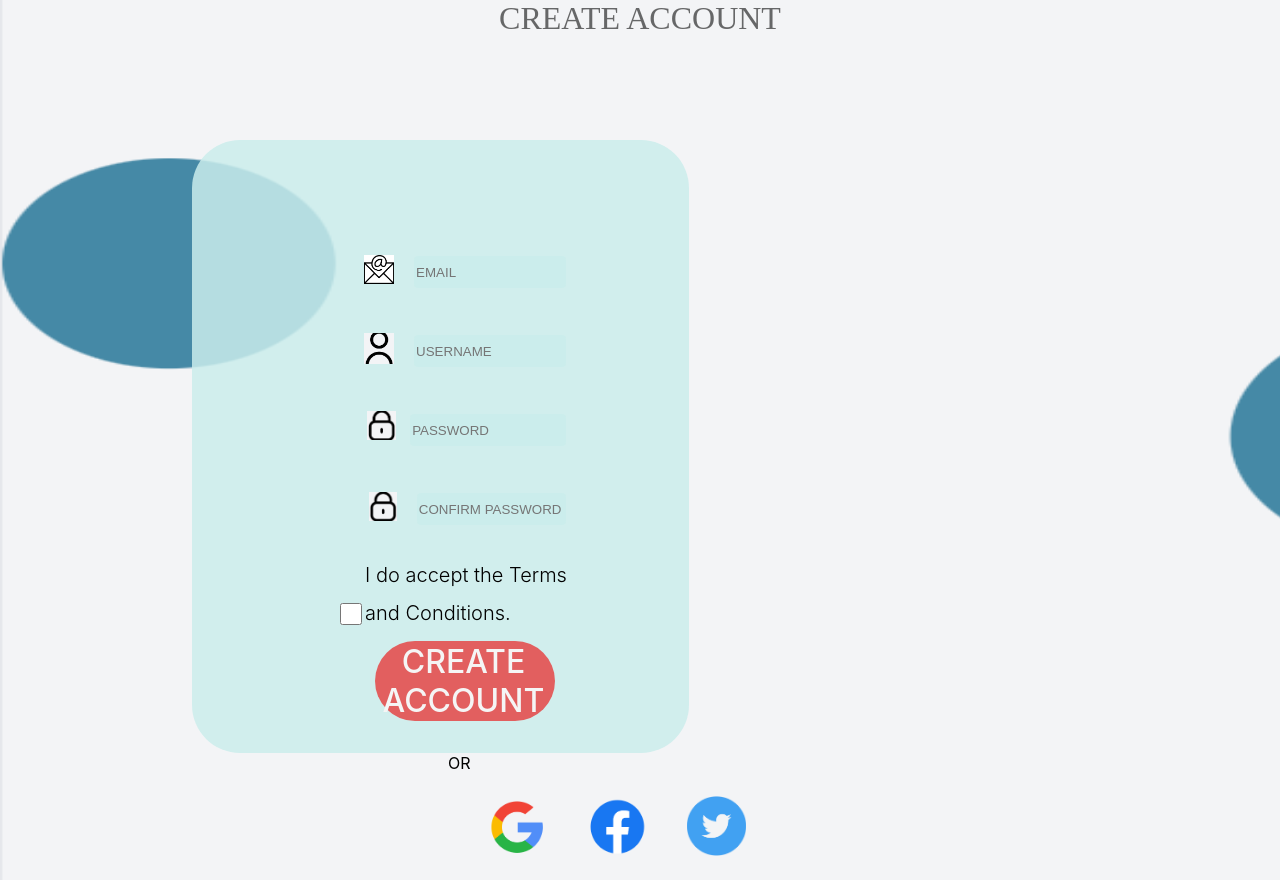
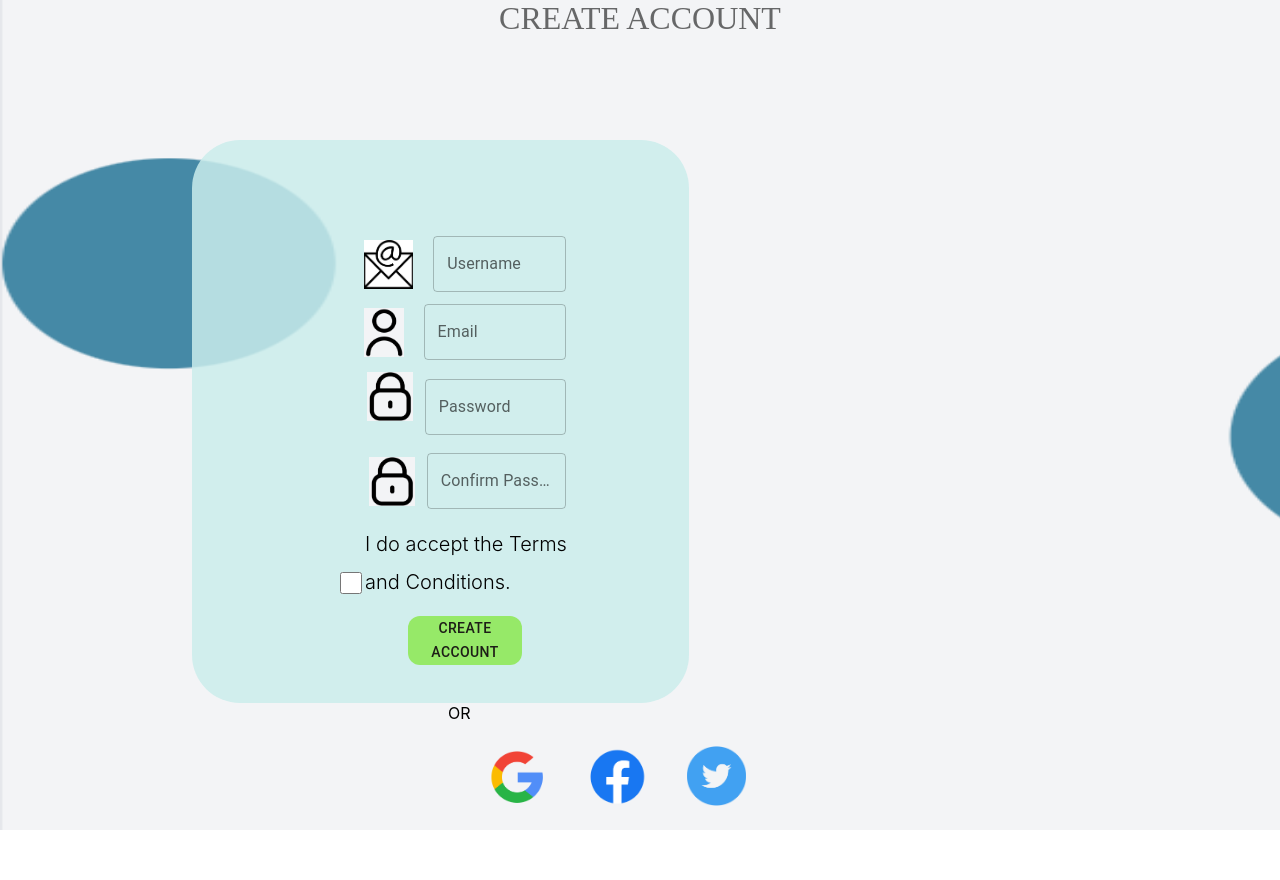
Before and after one commit to Dhineshkumar252/React_Learning, a React (Create React App) app: page /Register in a window 1280 px wide. Shown: the top 880 px of the page. After the commit the page ends 830 px from the top, so only its background shows below. Built offline with nearby package versions, Linux system fonts and the light colour scheme.

Commit message:
first commit

```diff
--- a/package.json
+++ b/package.json
@@ -3,6 +3,9 @@
   "version": "0.1.0",
   "private": true,
   "dependencies": {
+    "@emotion/react": "^11.10.5",
+    "@emotion/styled": "^11.10.5",
+    "@mui/material": "^5.10.14",
     "@testing-library/jest-dom": "^5.16.5",
     "@testing-library/react": "^13.4.0",
     "@testing-library/user-event": "^13.5.0",
--- a/src/Log.js
+++ b/src/Log.js
@@ -1,7 +1,9 @@
 import React from 'react'
 import'./login.css'
 import './Register.js';
+import {Button,TextField} from '@mui/material'
 import {Link} from 'react-router-dom'
+import man from './man.png'
 
 const Log = () => {
   const pro =() =>{
@@ -13,12 +15,14 @@ const Log = () => {
       <div className="login-box">
         <div className="flex-container">
            <p className="img2" ></p>
-          <input type="email" className="r" placeholder='EMAIL'></input>
+           <TextField id="outlined-basic" type="email" label="Email" variant="outlined" />
+          {/* <input type="email" className="r" placeholder='EMAIL'></input> */}
         </div>
         <div className="flex-container-1">
            <p className="img3" ></p>
           <span>
-            <input type="password" className='s' placeholder='PASSWORD'></input>
+           <TextField id="outlined-basic" type="password" label="Password" variant="outlined" />
+            {/* <input type="password" className='s' placeholder='PASSWORD'></input> */}
             </span>
         </div>
         <button className='rectangle-3' onClick={pro}>
@@ -26,7 +30,7 @@ const Log = () => {
         </button>
         <div>
 
-        <span className="new-user-create-acco">New user? <a className='ir' href='Register.js'><Link to="/Register">Create Account</Link></a></span>
+        <span className="new-user-create-acco">New user? <a className='ir' id="rk" href='Register.js'><Link to="/Register">Create Account</Link></a></span>
         </div>
       </div>
          </div>
--- a/src/Register.js
+++ b/src/Register.js
@@ -1,7 +1,11 @@
 import './registeri.css'
 import './Log.js'
+import { TextField,Button } from '@mui/material'
 import {Link} from 'react-router-dom'
 import './Log'
+import mail from './mail.png'
+import man from './man.png'
+import pwd from './pwd.png'
 
 const Register = () => {
     const prom = () =>{
@@ -12,21 +16,25 @@ const Register = () => {
         <div className='cr'>CREATE ACCOUNT</div>
         <div className='create'>
  <div  className='email'>
-
-                <p className='mail'/>
-                <input type="email" className="input" placeholder='EMAIL' required></input>
+                <img className='mail' src={mail} alt="r"/>
+                {/* <p /> */}
+                <TextField id="outlined-basic" label="Username" variant="outlined" />
+                {/* <input type="email" className="input" placeholder='EMAIL' required></input> */}
         </div>
         <div className='urname'>
-                <p className="image-2" />
-                <input type="text" className="input" placeholder='USERNAME' required></input>
+                <img className="image-2" src={man} />
+                <TextField id="outlined-basic" label="Email" variant="outlined" />
+                {/* <input type="text" className="input" placeholder='USERNAME' required></input> */}
         </div>
         <div className='pwd'>
-                <p className="image-3" />
-                <input type="password" className="input" placeholder="PASSWORD"required></input>
+                <img className="image-3" src={pwd}/>
+                <TextField id="outlined-basic" label="Password" variant="outlined" />
+                {/* <input type="password" className="input" placeholder="PASSWORD"required></input> */}
         </div>
         <div className='cpwd'>
-                <p className="image-4" />
-                <input type="password" className="input" placeholder="CONFIRM PASSWORD" required></input>
+                <img className="image-4" src={pwd}/>
+                <TextField id="outlined-basic" label="Confirm Password" variant="outlined" />
+                {/* <input type="password" className="input" placeholder="CONFIRM PASSWORD" required></input> */}
         </div>
         <div className='box'>
                     <input type="checkbox" className='boxx' ></input>
@@ -34,9 +42,9 @@ const Register = () => {
         </div>
 
 
-        <button className="rectangle-27" onClick={prom}>
-          <span className="create-account-1"><a className='ar'><Link to="/Log">CREATE ACCOUNT</Link></a></span>
-        </button>
+        <Button className="rectangle-27" onClick={prom}>
+          <a className='ar'><Link to="/Log">CREATE ACCOUNT</Link></a>
+        </Button>
         </div>
       <span className="or">OR</span>
       <div className="flex-container-6">
--- a/src/login.css
+++ b/src/login.css
@@ -1,5 +1,5 @@
 body{
-  width: 100%;
+  /* width: 100%; */
   height: 100%;
   background-image: url("bg.png");
   background-repeat: no-repeat;
@@ -34,7 +34,7 @@ body{
 
   .flex-container {
     width: 45%;
-    margin-left: 35%;
+    margin-left: 30%;
     flex-direction: row;
     align-self: flex-start;
     align-items: center;
@@ -45,7 +45,7 @@ body{
   .img2 {
     width: 49px;
     margin-top: px;
-    height: 39px;
+    height: 53px;
     margin-right: 20px;
     object-fit: cover;
     background-position: center;
@@ -58,14 +58,14 @@ body{
     flex-direction: row;
     align-items: center;
     margin-bottom: 12px;
-    margin-left: 13%;
+    margin-left: 5%;
     display: flex;
   }
 
   .img3 {
-    width: 40px;
-    height: 35px;
-    margin-right: 20px;
+    width: 49px;
+    height: 52px;
+    margin-right: 15px;
     object-fit: cover;
     background-position: center;
     background-size: cover;
@@ -91,7 +91,10 @@ body{
     display: flex;
     cursor: pointer;
   }
-
+  .rectangle-3:hover{
+    color: aliceblue;
+    background-color: #7718c5b9;
+  }
   .login {
     margin-top: 1px;
   }
@@ -102,7 +105,14 @@ body{
     font-size: 1.625rem;
     line-height: 39px;
   }
-  .ir{
+
+  .new-user-create-acco{
+    color: blueviolet;
+  }
+  a{
+    color: rgba(22, 18, 18, 0.945);
     text-decoration: none;
-    color: red;
   }
+  a:hover{
+    color: rgba(197, 26, 26, 0.932);
+  }
--- a/src/registeri.css
+++ b/src/registeri.css
@@ -20,10 +20,6 @@ body{
     padding-left: 49px;
     display: flex;
 }
-a{
-    text-decoration: none;
-    color: whitesmoke;
-}
   .cr{
       color: rgba(10, 10, 10, 0.603);
       width: 100%;
@@ -41,7 +37,7 @@ a{
     }
     .mail{
         width: 49px;
-        height: 29px;
+        height: 49px;
         margin-right: 20px;
         object-fit: cover;
         background-position: center;
@@ -56,7 +52,7 @@ a{
     .image-2 {
         width: 49px;
         margin-top: px;
-        height: 31px;
+        height: 49px;
         margin-right: 20px;
         object-fit: cover;
         background-position: center;
@@ -64,10 +60,10 @@ a{
       background-image: url("man.png");
     }
     .image-3 {
-      width: 46px;
-      height: 29px;
+      width: 49px;
+      height: 49px;
       object-fit: cover;
-      margin-right: 7%;
+      margin-right: 6%;
       background-position: center;
       background-size: cover;
       margin-bottom: 20px;
@@ -75,11 +71,11 @@ a{
       background-image: url("pwd.png");
     }
     .image-4 {
-        width: 46px;
+        width: 49px;
         margin-top: px;
-        height: 29px;
+        height: 49px;
         margin-left: 5px;
-        margin-right: 20px;
+        margin-right: 6%;
         object-fit: cover;
         background-position: center;
         background-size: cover;
@@ -129,7 +125,7 @@ a{
       color: #fff;
       width: 40%;
       align-items: center;
-      background-color: #e25f5f;
+      background-color: #00e1ff98;
       border: none;
       border-radius: 41px;
       padding-bottom: 1px;
@@ -206,3 +202,16 @@ a{
         height: 30px;
         object-fit: cover;
     }
+    Button{
+      background-color: red;
+    }
+    .ar{
+      color: aliceblue;
+      background-color: rgba(110, 230, 13, 0.589);
+      border-radius: 12px;
+      width: 70%;
+      height: 0%;
+    }
+    .ar:hover{
+      background-color: rgb(6, 141, 130);
+    }
```
Also changed, not shown: 1 other file (tests, documents, lock files or other folders).
